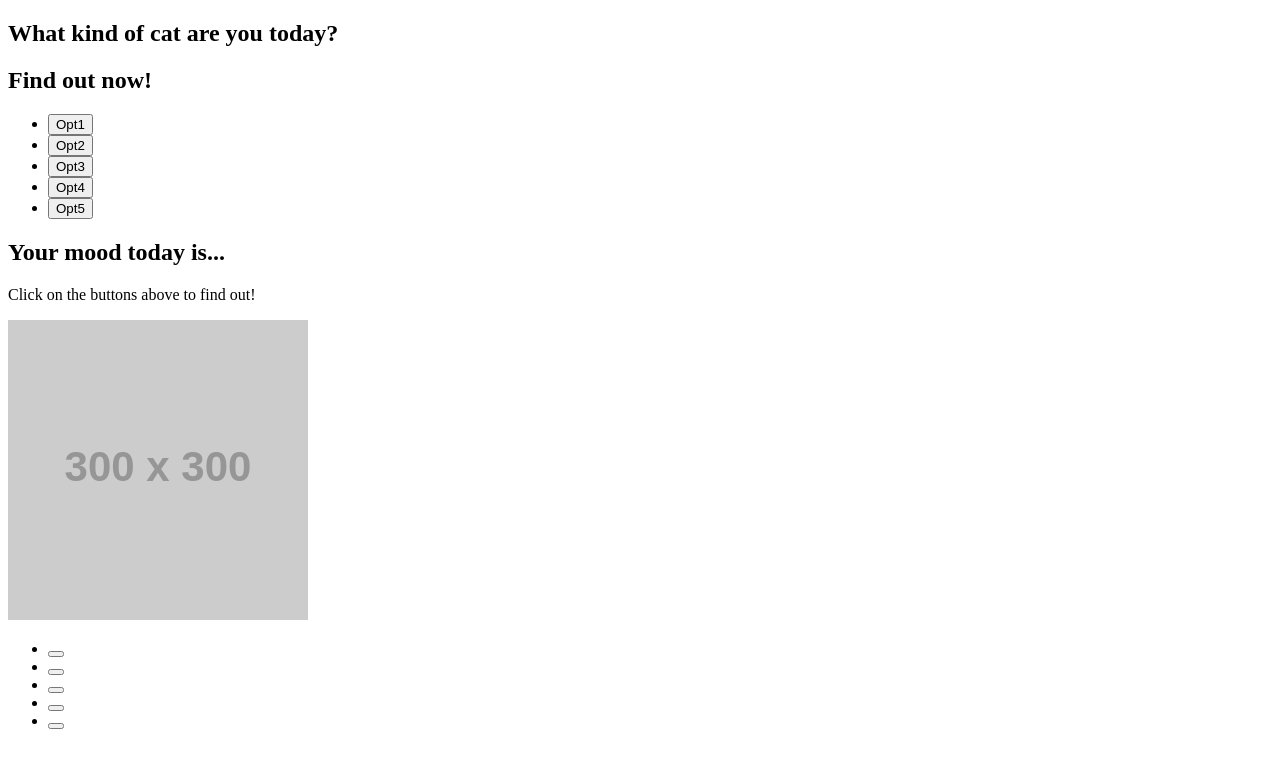
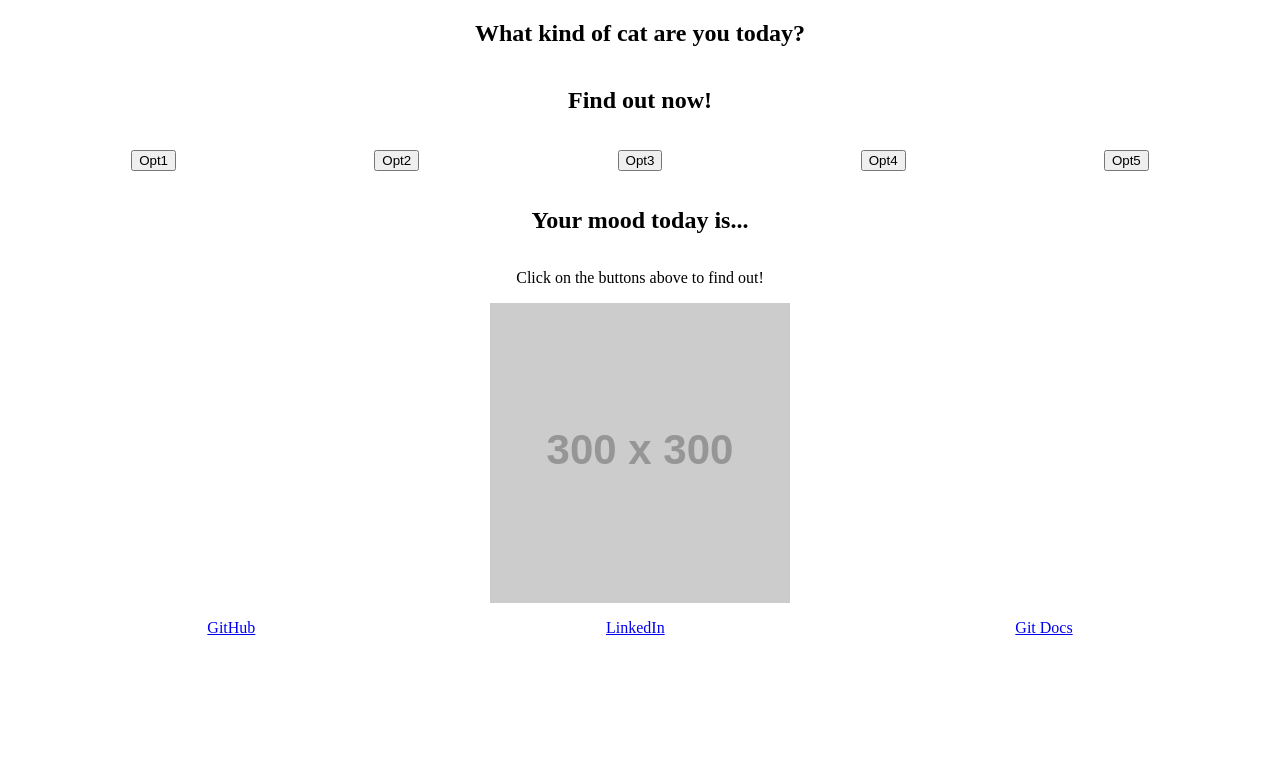
Before and after one commit to rorychatt/TackleWiki, a website built with webpack: page public/index.html in a window 1280 px wide. Built offline with nearby package versions, Linux system fonts and the light colour scheme; placeholder pictures from the web are drawn by us.

Commit message:
Feat: base html structure done

```diff
--- a/public/index.html
+++ b/public/index.html
@@ -3,8 +3,8 @@
 <head>
     <meta charset="UTF-8">
     <meta name="viewport" content="width=device-width, initial-scale=1.0">
-    <title>Cat Mood Picker</title>
     <link rel="stylesheet" href="style.css">
+    <title>Cat mood picker</title>
 </head>
 <body>
 <header>
@@ -45,21 +45,15 @@
 </main>
 <footer>
     <section class="footer-section">
-        <ul>
+        <ul class="footer-ul">
             <li class="footer-option">
-                <button class="footer-option__btn"></button>
+                <a class="footer-option__anchor" href="#">GitHub</a>
             </li>
             <li class="footer-option">
-                <button class="footer-option__btn"></button>
+                <a class="footer-option__anchor" href="#">LinkedIn</a>
             </li>
             <li class="footer-option">
-                <button class="footer-option__btn"></button>
-            </li>
-            <li class="footer-option">
-                <button class="footer-option__btn"></button>
-            </li>
-            <li class="footer-option">
-                <button class="footer-option__btn"></button>
+                <a class="footer-option__anchor" href="#">Git Docs</a>
             </li>
         </ul>
     </section>
--- a/public/style.css
+++ b/public/style.css
@@ -0,0 +1,62 @@
+body {
+    margin: 0;
+    display: block;
+    padding: 0 2rem;
+}
+
+.header-section {
+    display: flex;
+    justify-content: center;
+    flex-direction: column;
+    align-items: center;
+}
+
+.header-section__title {
+    text-align: center;
+}
+
+.header-section__description {
+    text-align: center;
+}
+
+.nav-ul {
+    display: flex;
+    justify-content: space-around;
+    flex-direction: row;
+    padding: 0;
+    list-style: none;
+}
+
+main {
+    display: flex;
+    flex-direction: column;
+    align-items: center;
+}
+
+.main-article__section {
+    display: flex;
+    flex-direction: column;
+    align-items: center;
+}
+
+footer {
+    display: flex;
+    flex-direction: column;
+    justify-content: space-around;
+}
+
+.footer-section {
+
+}
+
+.footer-ul {
+    display: flex;
+    justify-content: space-around;
+    flex-direction: row;
+    padding: 0;
+    list-style: none;
+}
+
+.footer-option {
+    list-style: none;
+}
```
